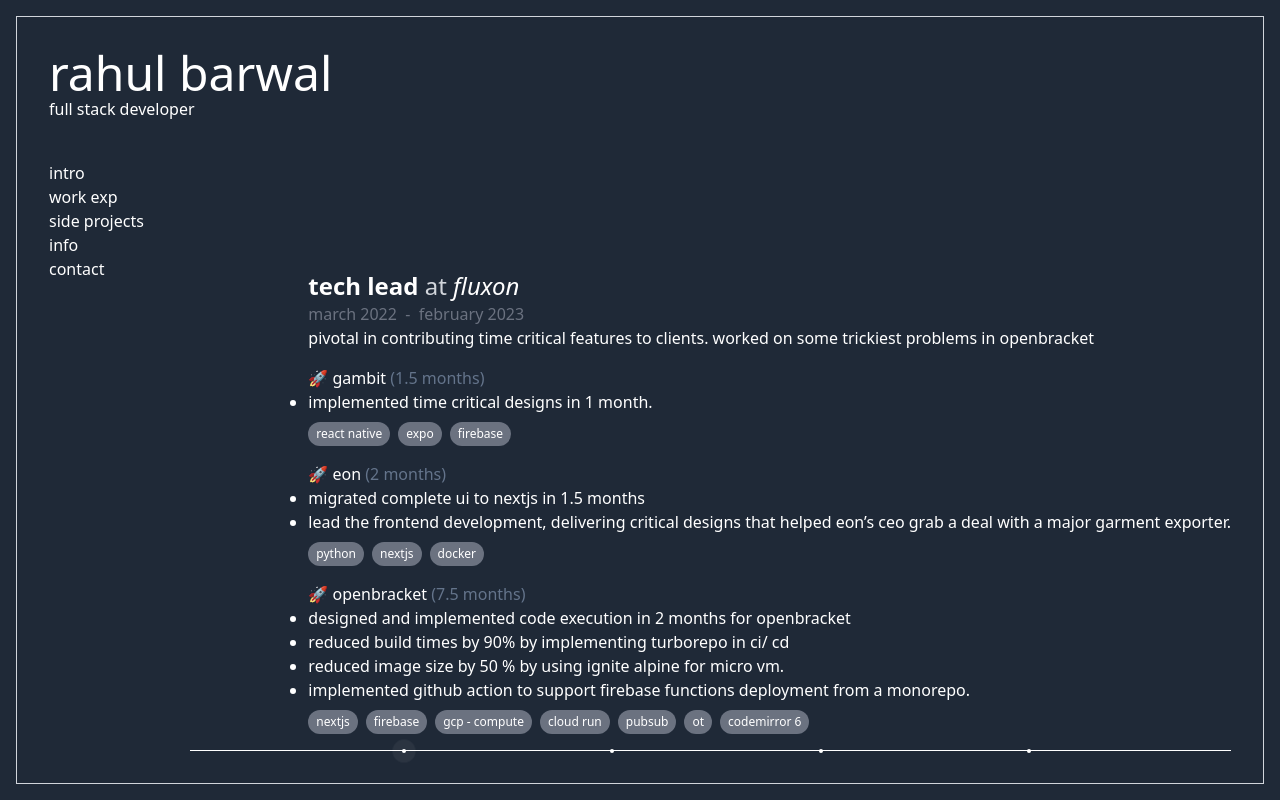
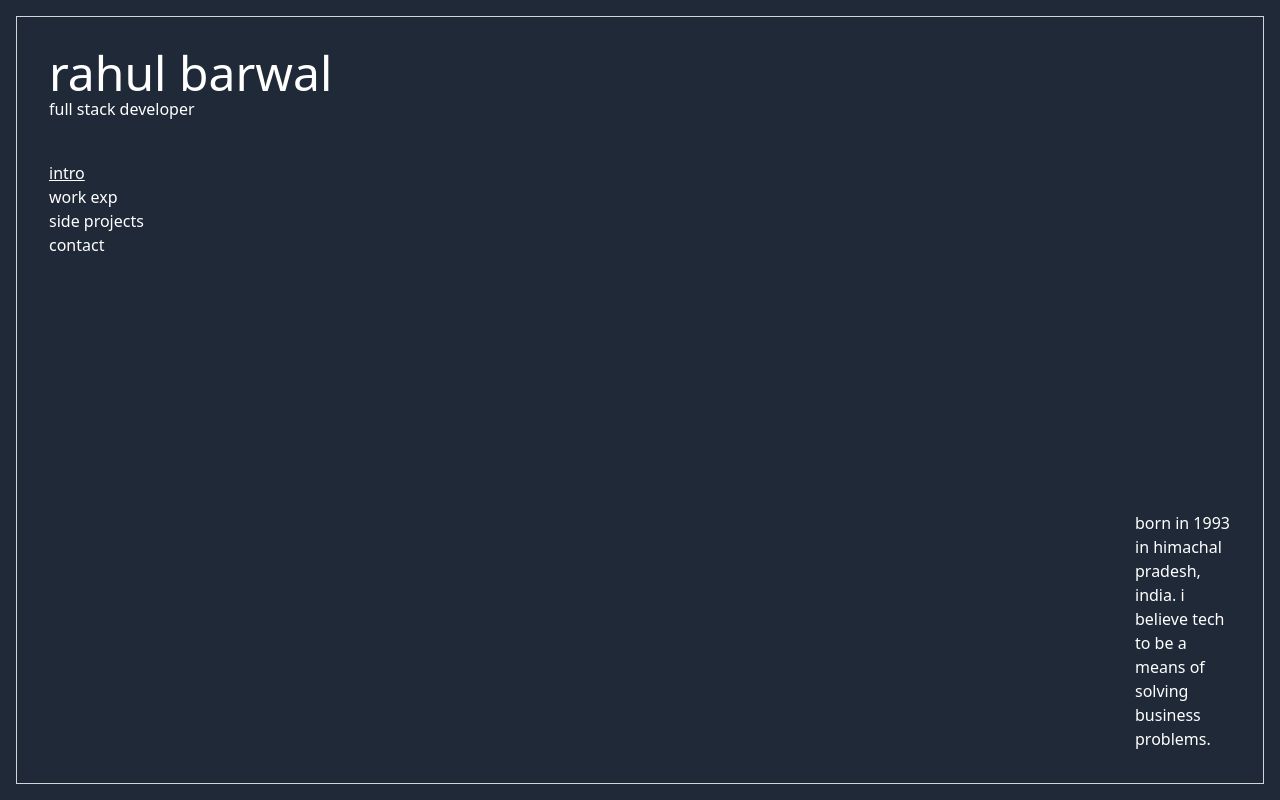
Before and after one commit to rahulbarwal/rahul-portfolio, a React (Create React App) app: page / in a window 1280 px wide. Built offline with nearby package versions, Linux system fonts and the light colour scheme.

Commit message:
Added global state for menu implementation

```diff
--- a/src/App.tsx
+++ b/src/App.tsx
@@ -1,10 +1,11 @@
+import { GlobalState, GlobalStateProvider } from "./components/context/global";
 import Layout from "./components/Layout";
 
 function App() {
   return (
-    <>
+    <GlobalStateProvider>
       <Layout />
-    </>
+    </GlobalStateProvider>
   );
 }
 
--- a/src/components/Body.tsx
+++ b/src/components/Body.tsx
@@ -1,14 +1,32 @@
-import React from "react";
+import { useContext } from "react";
 import Intro from "./content/Intro";
 import Projects from "./content/Projects";
+import { globalStateContext, PageNamesEnum } from "./context/global";
 
 type Props = {};
 
 const Body = (props: Props) => {
+  const { currentPageIndex } = useContext(globalStateContext);
+  let bodyContent;
+  switch (currentPageIndex) {
+    case PageNamesEnum.INTRO:
+      bodyContent = <Intro />;
+      break;
+    case PageNamesEnum.WORK_EXP:
+      bodyContent = <Projects />;
+      break;
+    case PageNamesEnum.SIDE_PROJECTS:
+      bodyContent = <Projects />;
+      break;
+    case PageNamesEnum.CONTACT:
+      bodyContent = <Projects />;
+      break;
+    default:
+      bodyContent = <Body />;
+  }
   return (
     <article className="w-full flex flex-col justify-end items-end">
-      {/* <Intro /> */}
-      <Projects />
+      {bodyContent}
     </article>
   );
 };
--- a/src/components/Layout.tsx
+++ b/src/components/Layout.tsx
@@ -1,4 +1,3 @@
-import React from "react";
 import Body from "./Body";
 import Header from "./Header";
 import Menu from "./Menu";
--- a/src/components/Menu.tsx
+++ b/src/components/Menu.tsx
@@ -1,15 +1,39 @@
-import React from "react";
+import React, { useContext } from "react";
+import { globalStateContext, PageNamesEnum } from "./context/global";
 
 type Props = {};
 
 const Menu = (props: Props) => {
+  const { currentPageIndex, setCurrentPageIndex } =
+    useContext(globalStateContext);
+  const itemClass = (isCurrent: boolean) =>
+    `cursor-pointer ${isCurrent ? "underline" : ""}`;
   return (
-    <ul className=" w-40">
-      <li>intro</li>
-      <li>work exp</li>
-      <li>side projects</li>
-      <li>info</li>
-      <li>contact</li>
+    <ul className="w-40">
+      <li
+        className={itemClass(currentPageIndex === PageNamesEnum.INTRO)}
+        onClick={() => setCurrentPageIndex(0)}
+      >
+        intro
+      </li>
+      <li
+        className={itemClass(currentPageIndex === PageNamesEnum.WORK_EXP)}
+        onClick={() => setCurrentPageIndex(1)}
+      >
+        work exp
+      </li>
+      <li
+        className={itemClass(currentPageIndex === PageNamesEnum.SIDE_PROJECTS)}
+        onClick={() => setCurrentPageIndex(2)}
+      >
+        side projects
+      </li>
+      <li
+        className={itemClass(currentPageIndex === PageNamesEnum.CONTACT)}
+        onClick={() => setCurrentPageIndex(3)}
+      >
+        contact
+      </li>
     </ul>
   );
 };
--- /dev/null
+++ b/src/components/context/global.tsx
@@ -0,0 +1,34 @@
+import {
+  createContext, ReactNode, useState
+} from "react";
+
+export enum PageNamesEnum {
+  INTRO,
+  WORK_EXP,
+  SIDE_PROJECTS,
+  CONTACT,
+}
+
+export type GlobalState = {
+  currentPageIndex: PageNamesEnum;
+  setCurrentPageIndex: React.Dispatch<React.SetStateAction<PageNamesEnum>>;
+};
+
+export const globalStateContext = createContext<GlobalState>({
+  currentPageIndex: PageNamesEnum.INTRO,
+  setCurrentPageIndex: () => {},
+});
+
+export const GlobalStateProvider = ({ children }: { children: ReactNode }) => {
+  // this state will be shared with all components
+  const [currentPageIndex, setCurrentPageIndex] = useState(0);
+
+  return (
+    // this is the provider providing state
+    <globalStateContext.Provider
+      value={{ currentPageIndex, setCurrentPageIndex }}
+    >
+      {children}
+    </globalStateContext.Provider>
+  );
+};
```
